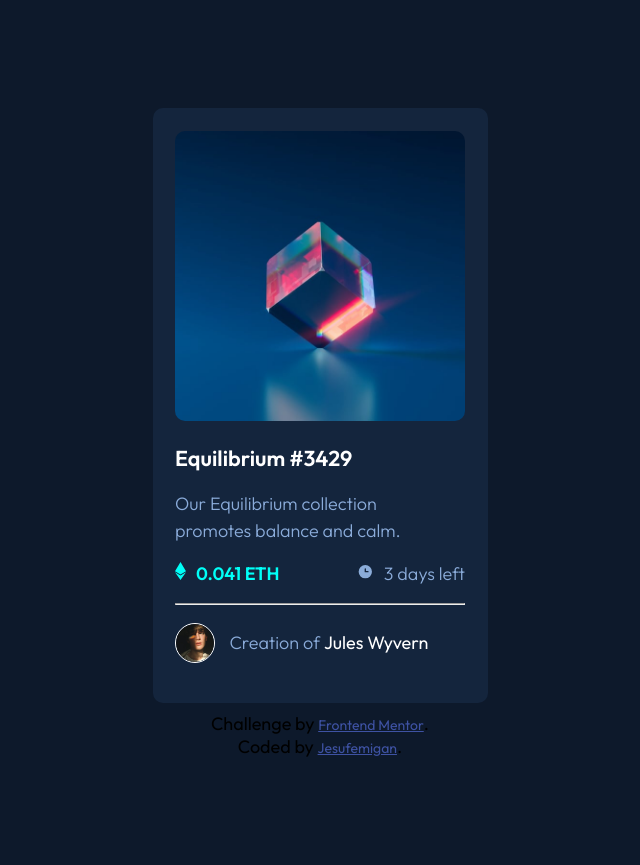
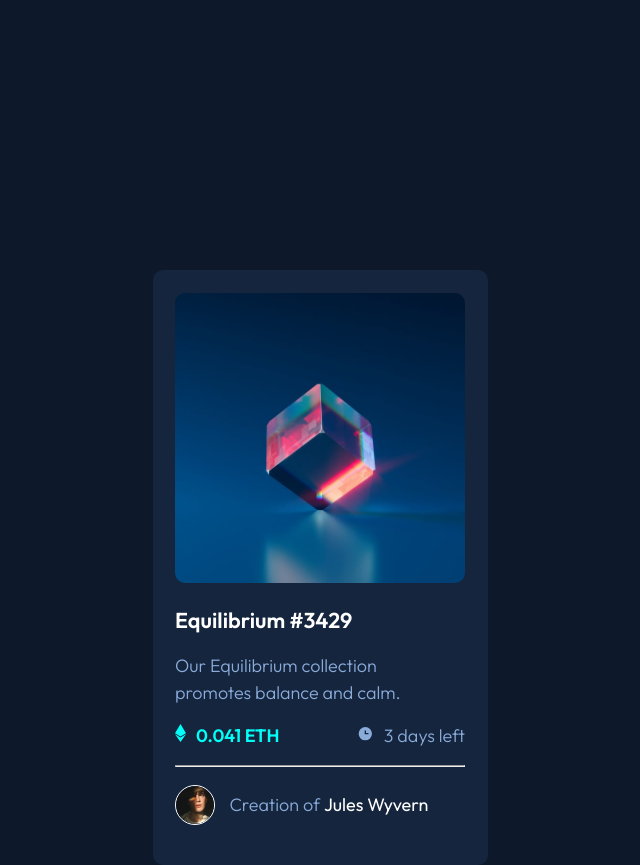
Before and after one commit to ElpidaHope/NFT-Preview-Card-Component, a plain HTML site: page index.html in a window 1280 px wide. Shown: the whole page, without its empty margins (320-960 px from the left). Before the commit the page ends 800 px from the top, so only its background shows below. Drawn offline with Linux system fonts and the light colour scheme.

Commit message:
increased body padding-top

```diff
--- a/index.html
+++ b/index.html
@@ -41,9 +41,9 @@
     </div>
   </div>
 
-  <div class="attribution">
+  <!-- <div class="attribution">
     <p>Challenge by <a href="https://www.frontendmentor.io?ref=challenge" target="_blank">Frontend Mentor</a>.</p>
     <p>Coded by <a href="#">Jesufemigan</a>.</p>
-  </div>
+  </div> -->
 </body>
 </html>
--- a/style.css
+++ b/style.css
@@ -18,7 +18,7 @@
 body{
     background-color: var(--very-dark-blue-main);
     height: 100vh;
-    padding: 6rem 1.25rem;
+    padding: 15rem 1.25rem;
 }
 
 .container{
```
